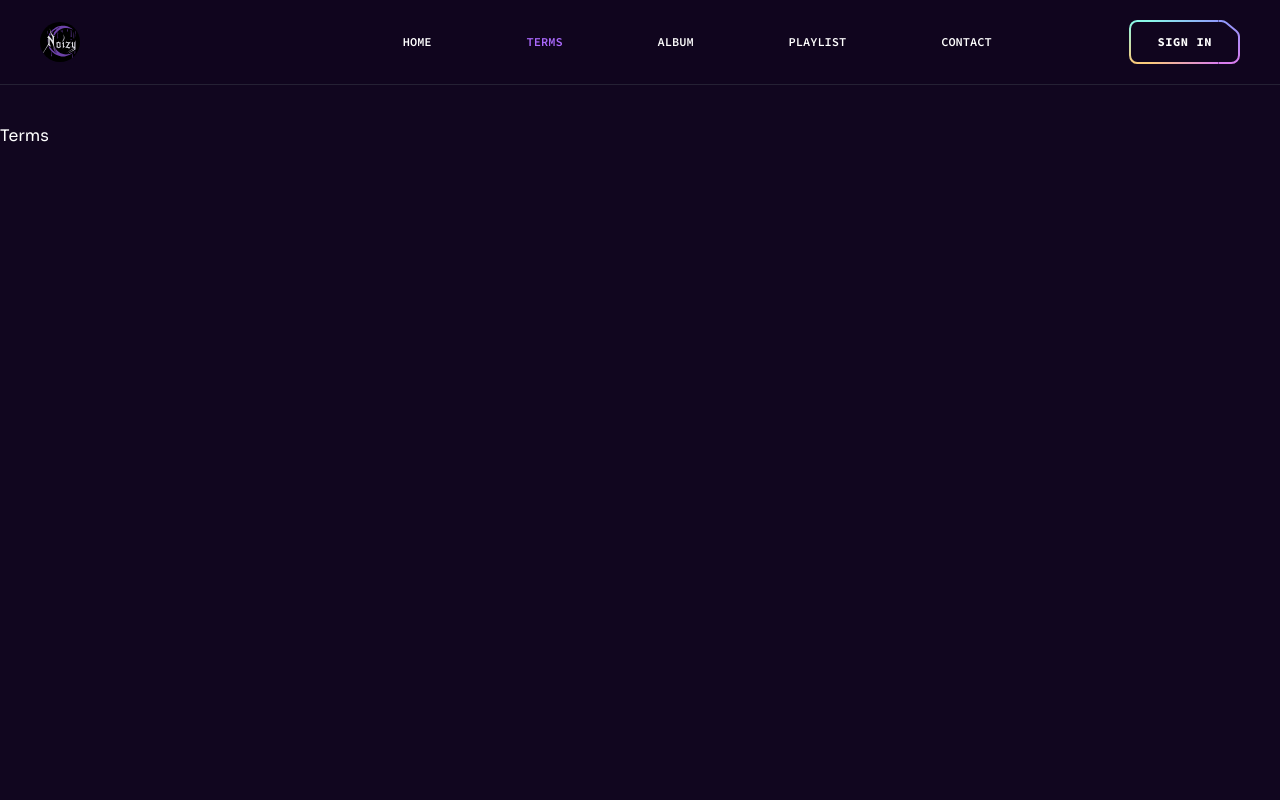
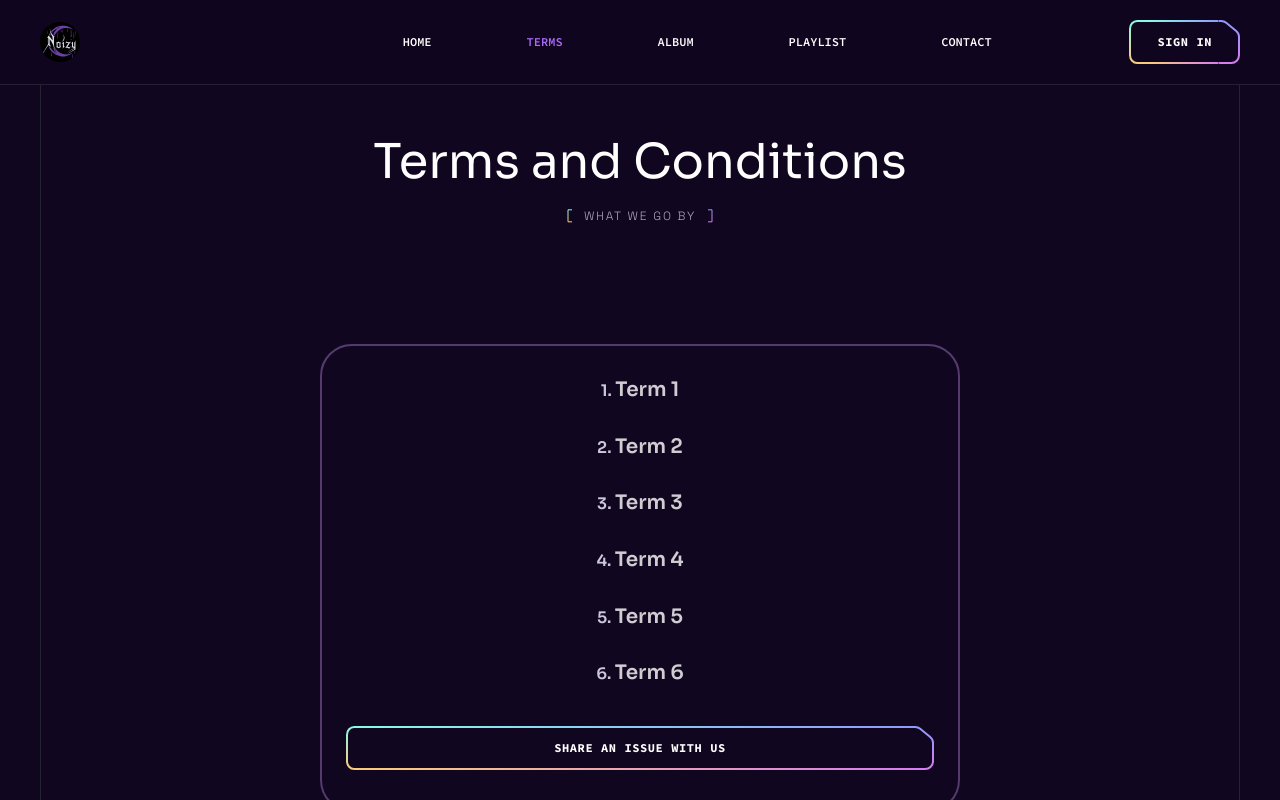
Before and after one commit to jeffRnR/noizy, a React (Vite) app: page /terms in a window 1280 px wide. Shown: the top 800 px of the page. Built offline with nearby package versions, Linux system fonts and the light colour scheme.

Commit message:
ui changes

```diff
--- a/src/components/Form.jsx
+++ b/src/components/Form.jsx
@@ -1,14 +1,14 @@
 import React from "react";
 import Button from "../components/Button";
 
-const Form = () => {
+const Form = ({ title, buttonTitle, buttonLink, buttonFunction }) => {
   return (
     <div className="flex gap-[1rem] max-lg:flex-wrap justify-center mt-4">
       <div
         className="min-w-[90vw] max-w-[90vw] lg:min-w-[50vw] lg:max-w-[50vw] h-full px-6 bg-n-8 border-2
           border-color-7 rounded-[2rem]  py-4 "
       >
-        <h4 className="h4 mb-4">Submit A Message</h4>
+        <h4 className="h4 mb-4">{title}</h4>
         <div className="flex flex-col  h-auto mb-6">
           <form className="">
             <div className="flex flex-col gap-2 ">
@@ -47,8 +47,13 @@ const Form = () => {
                 className="w-auto h-[8rem] p-4 rounded-[0.5rem] bg-transparent border-2 border-color-7 mb-2 text-start outline-none align-top"
               />
             </div>
-            <Button className="w-full my-4" href="">
-              Submit
+            <Button
+              className="w-full my-4"
+              href={buttonLink}
+              n
+              onClick={buttonFunction}
+            >
+              {buttonTitle}
             </Button>
           </form>
         </div>
--- a/src/components/PhotoCard.jsx
+++ b/src/components/PhotoCard.jsx
@@ -45,27 +45,27 @@ const PhotoCard = () => {
       transition: "overflow 10s ease-in-out",
     },
     gridContainer: {
-      display: "grid",
-      gridTemplateColumns: "repeat(3, 1fr)",
+      // display: "grid",
+      // gridTemplateColumns: "repeat(3, 1fr)",
       gap: "0.5rem",
       padding: "0",
       width: "100%",
     },
   };
 
-  // Responsive styles for grid view
-  const updateGridTemplateColumns = () => {
-    const width = window.innerWidth;
-    if (width >= 1024) {
-      return "repeat(5, 1fr)";
-    } else if (width >= 768) {
-      return "repeat(4, 1fr)";
-    } else if (width >= 640) {
-      return "repeat(3, 1fr)";
-    } else {
-      return "repeat(2, 1fr)";
-    }
-  };
+  //Responsive styles for grid view
+  // const updateGridTemplateColumns = () => {
+  //   const width = window.innerWidth;
+  //   if (width >= 1024) {
+  //     return "repeat(5, 1fr)";
+  //   } else if (width >= 768) {
+  //     return "repeat(4, 1fr)";
+  //   } else if (width >= 640) {
+  //     return "repeat(3, 1fr)";
+  //   } else {
+  //     return "repeat(2, 1fr)";
+  //   }
+  // };
 
   return (
     <div className="flex flex-col items-center gap-2 ">
@@ -83,7 +83,11 @@ const PhotoCard = () => {
       <div
         ref={scrollContainer}
         style={isGridView ? styles.gridContainer : styles.scrollContainer}
-        className={`w-full max-w-[80%] mx-auto ${isGridView ? "" : "flex"} `}
+        className={`w-full max-w-[80%] mx-auto${
+          isGridView
+            ? " grid grid-cols-2 lg:grid-cols-4 md:grid-cols-3 w-full max-w-[20rem]"
+            : "flex"
+        } `}
       >
         {albumPhotos.map((item) => (
           <div
@@ -91,7 +95,7 @@ const PhotoCard = () => {
             className={`snap-center ${
               isGridView
                 ? "w-full rounded-0 px-0  grid grid-cols-2  lg:grid-cols-4 md:grid-cols-3"
-                : "w-[80%] px-[2]"
+                : "w-[80%] px-[2] "
             } sm:w-1/2 lg:w-1/3 lg:max-w-[40rem] max-w-[20rem] lg:h-full h-[80%]  flex-shrink-0 relative group`}
           >
             <img
--- a/src/components/Section.jsx
+++ b/src/components/Section.jsx
@@ -14,7 +14,7 @@ const Section = ({
       id={id}
       className={`relative ${
         customPaddings ||
-        `py-10 lg:py-16 xl:py-20
+        `py-4 lg:py-8 xl:py-12
         ${crosses ? "lg:py-32 xl:py-40" : ""}`
       } ${className || ""}
       }`}
--- a/src/constants/index.js
+++ b/src/constants/index.js
@@ -42,6 +42,7 @@ import {
   noizy_3,
   noizy_2,
 } from "../assets";
+import Terms from "../pages/Terms";
 
 export const navigation = [
   {
@@ -331,3 +332,29 @@ export const socials = [
     url: "https://twitter.com/noizynightke",
   },
 ];
+export const terms = [
+  {
+    id: "1",
+    term: "Term 1",
+  },
+  {
+    id: "2",
+    term: "Term 2",
+  },
+  {
+    id: "3",
+    term: "Term 3",
+  },
+  {
+    id: "4",
+    term: "Term 4",
+  },
+  {
+    id: "5",
+    term: "Term 5",
+  },
+  {
+    id: "6",
+    term: "Term 6",
+  },
+];
--- a/src/pages/Contact.jsx
+++ b/src/pages/Contact.jsx
@@ -56,7 +56,7 @@ const Contact = () => {
           </div>
         </div>
 
-        <Form />
+        <Form title="Submit a message" buttonTitle="Submit" buttonLink="" />
       </Section>
       <Footer />
     </>
--- a/src/pages/Terms.jsx
+++ b/src/pages/Terms.jsx
@@ -1,10 +1,73 @@
+import React from "react";
 import Header from "../components/Header";
+import Section from "../components/Section";
+import Heading from "../components/Heading";
+import Button from "../components/Button";
+import Form from "../components/Form";
+import Footer from "../components/Footer";
+import { terms } from "../constants";
+import { useState } from "react";
 
 const Terms = () => {
+  const [formVisible, setFormVisible] = useState(false);
+  const showForm = () => {
+    setFormVisible(true);
+  };
+  const submitForm = () => {
+    setFormVisible(false);
+  };
   return (
     <>
       <Header />
-      <div className="mt-10">Terms</div>
+      <Section>
+        <Heading
+          title="Terms and Conditions"
+          tag="What we go by"
+          className="text-center"
+        />
+      </Section>
+      <Section className="flex justify-center items-center gap-2 flex-col ">
+        <div className="flex gap-[1rem] max-lg:flex-wrap justify-center">
+          <div
+            className="min-w-[90vw] max-w-[90vw] lg:min-w-[50vw] lg:max-w-[50vw]  h-full px-6 bg-n-8 border-2
+          border-color-7 rounded-[2rem]  py-4 "
+          >
+            {/* <h4 className="h4 mb-4">Our Contacts</h4> */}
+            <div className="flex flex-col  min-h-[5.5rem] mb-6 items-center">
+              {terms.map((item) => (
+                <ul className="py-2">
+                  <li className="py-2 font-bold text-n-1/80 text-[1rem] sm:text-[1.25rem]">
+                    <span className="text-[0.75rem] sm:text-[1rem] text-n-2 align-middle">
+                      {item.id}
+                      {". "}
+                    </span>
+                    {item.term}
+                  </li>
+                </ul>
+              ))}
+            </div>
+
+            <Button
+              className="w-full self-end justify-self-center justify-center mb-6 items-center"
+              href=""
+              onClick={showForm}
+            >
+              Share an Issue With us
+            </Button>
+          </div>
+        </div>
+
+        {formVisible && (
+          <Form
+            title="Submit a message"
+            buttonTitle="Submit"
+            buttonLink=""
+            id="submitForm"
+            buttonFunction={submitForm}
+          />
+        )}
+      </Section>
+      <Footer />
     </>
   );
 };
```
